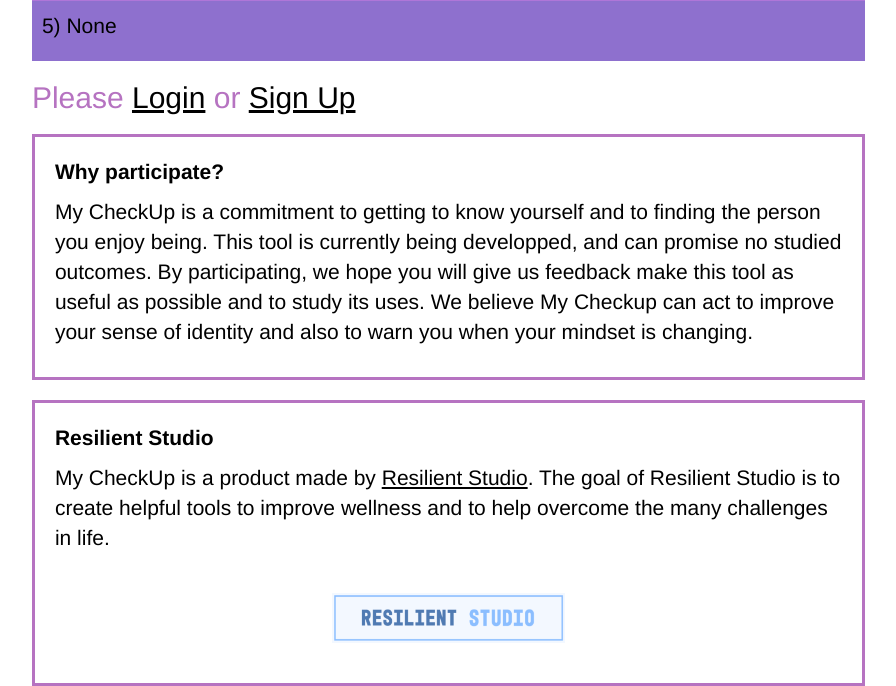
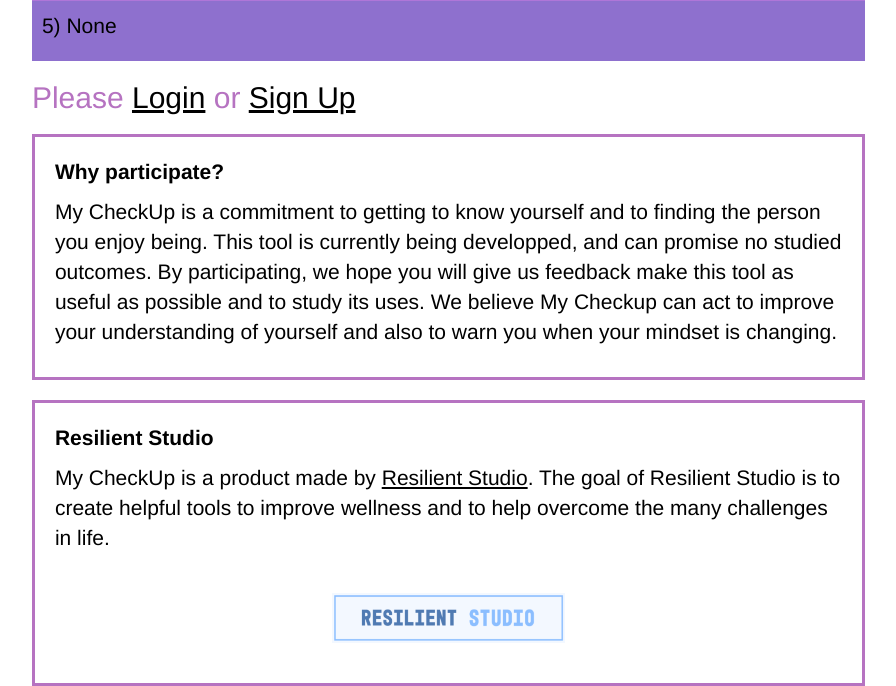
Before and after one commit to aaroths/MC, a Django app: page /MC/ in a window 1280 px wide. Shown: the part 1328-2014 px from the top of the page, without its empty margins (91-987 px from the left). Run offline with Django 3.2, Linux system fonts and the light colour scheme; data that the repository does not hold is empty; some libraries are stand-ins or nearby versions.

Commit message:
Picture2

```diff
--- a/MC/templates/MC/content.html
+++ b/MC/templates/MC/content.html
@@ -56,7 +56,7 @@
       <h2> Please <a href="{% url 'login'%}">Login</a> or <a href="{% url 'signup' %}">Sign Up </a></h2>
       <div class = "textbox2">
       <p><b> Why participate?</b></p>
-      <p>My CheckUp is a commitment to getting to know yourself and to finding the person you enjoy being. This tool is currently being developped, and can promise no studied outcomes. By participating, we hope you will give us feedback make this tool as useful as possible and to study its uses. We believe My Checkup can act to improve your sense of identity and also to warn you when your mindset is changing.</p>
+      <p>My CheckUp is a commitment to getting to know yourself and to finding the person you enjoy being. This tool is currently being developped, and can promise no studied outcomes. By participating, we hope you will give us feedback make this tool as useful as possible and to study its uses. We believe My Checkup can act to improve your understanding of yourself and also to warn you when your mindset is changing.</p>
       </div>
 
       <div class = "textbox2">
```
